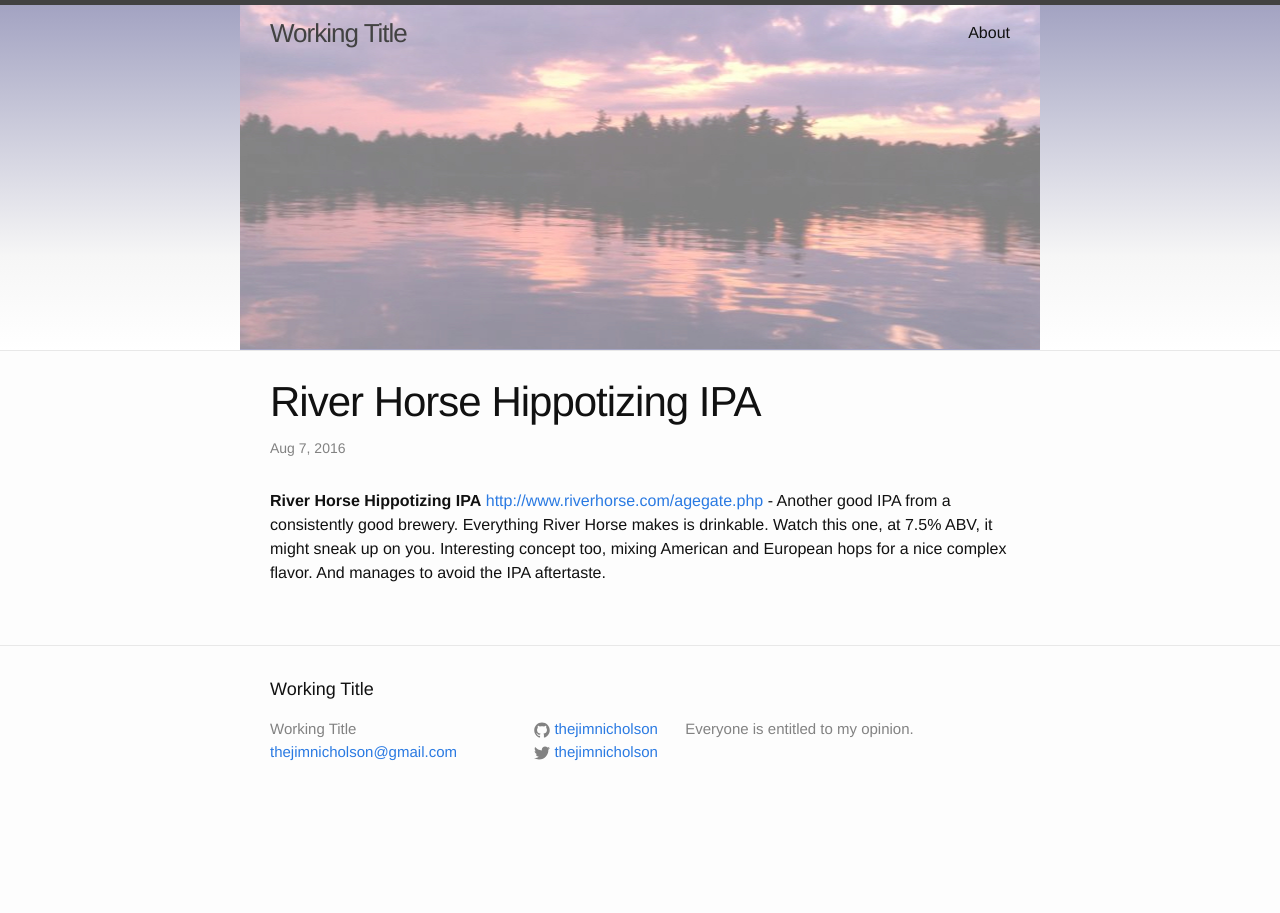
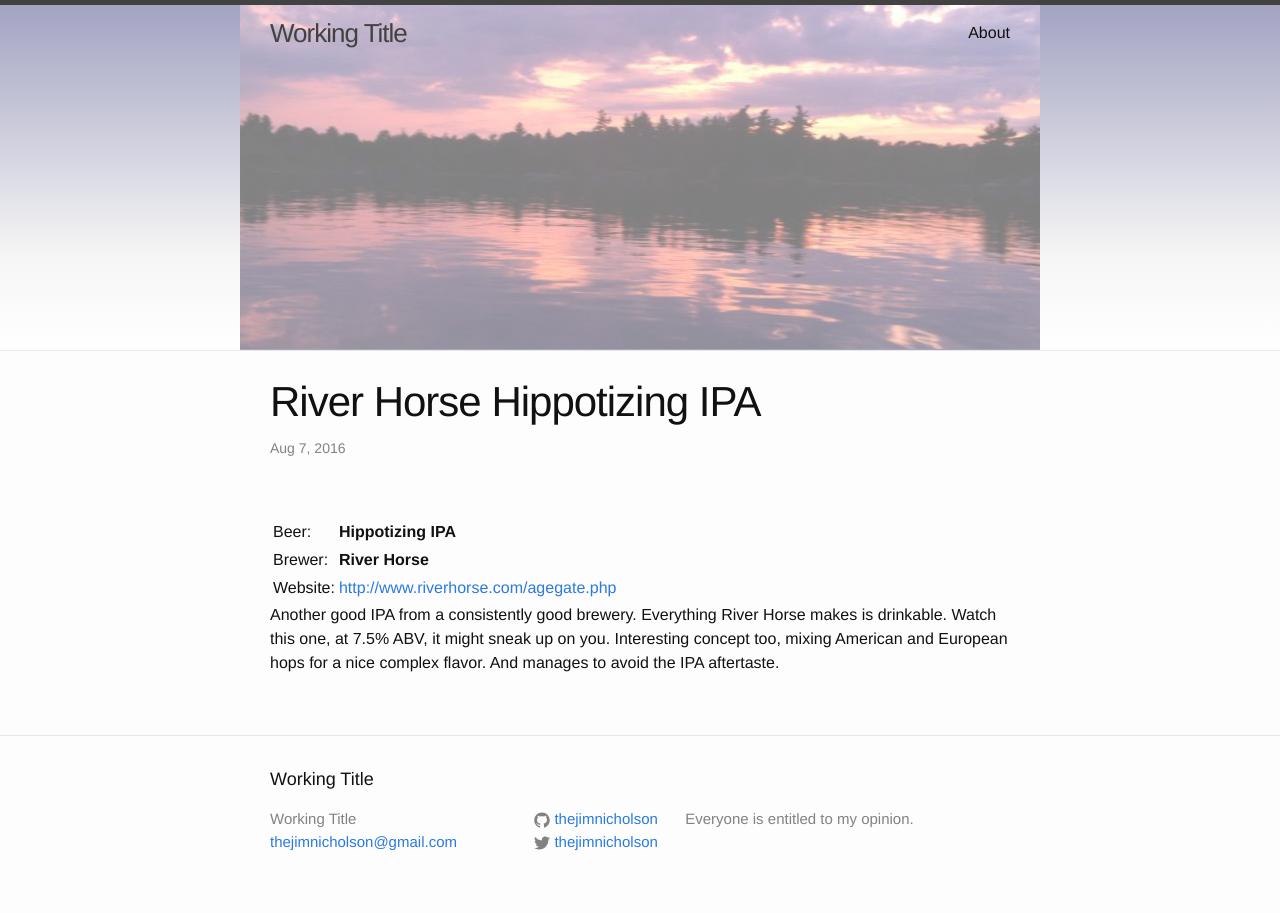
Before and after one commit to thejimnicholson/thejimnicholson.github.io, a Jekyll site: the page built from _posts/2016-08-07-river-horse-hippotizing-ipa.md, in a window 1280 px wide. Built offline with Jekyll 4.4.1, drawn with Linux system fonts in a browser that asks for light colours; Markdown is read by kramdown in place of the engine named in the settings.

Commit message:
/ ‘_posts/2016-08-07-river-horse-hippotizing-ipa.md’

```diff
--- a/_posts/2016-08-07-river-horse-hippotizing-ipa.md
+++ b/_posts/2016-08-07-river-horse-hippotizing-ipa.md
@@ -1,6 +1,13 @@
 ---
 layout: post
 title: River Horse Hippotizing IPA
+categories: [NJ,IPA]
 ---
 
-__River Horse Hippotizing IPA__ <http://www.riverhorse.com/agegate.php> - Another good IPA from a consistently good brewery. Everything River Horse makes is drinkable. Watch this one, at 7.5% ABV, it might sneak up on you. Interesting concept too, mixing American and European hops for a nice complex flavor. And manages to avoid the IPA aftertaste.
+|          |                                         |
+|----------|-----------------------------------------|
+| Beer:    | __Hippotizing IPA__                     |
+| Brewer:  | __River Horse__                         |
+| Website: | <http://www.riverhorse.com/agegate.php> |
+
+Another good IPA from a consistently good brewery. Everything River Horse makes is drinkable. Watch this one, at 7.5% ABV, it might sneak up on you. Interesting concept too, mixing American and European hops for a nice complex flavor. And manages to avoid the IPA aftertaste.
```
